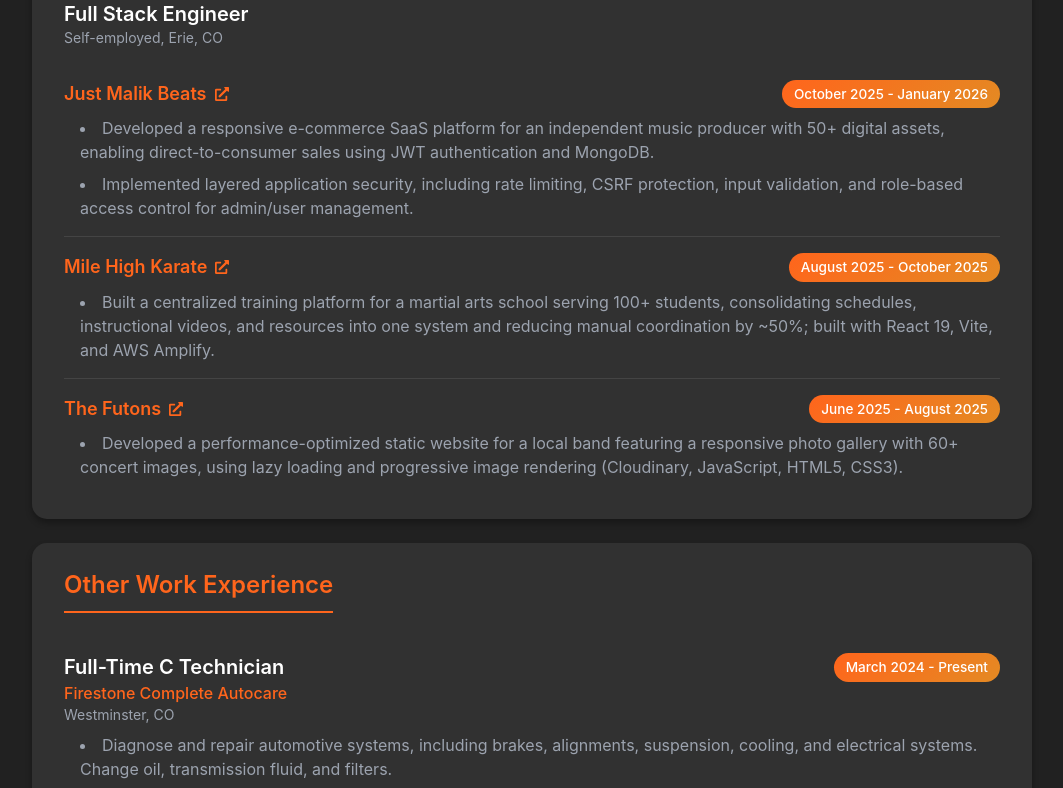
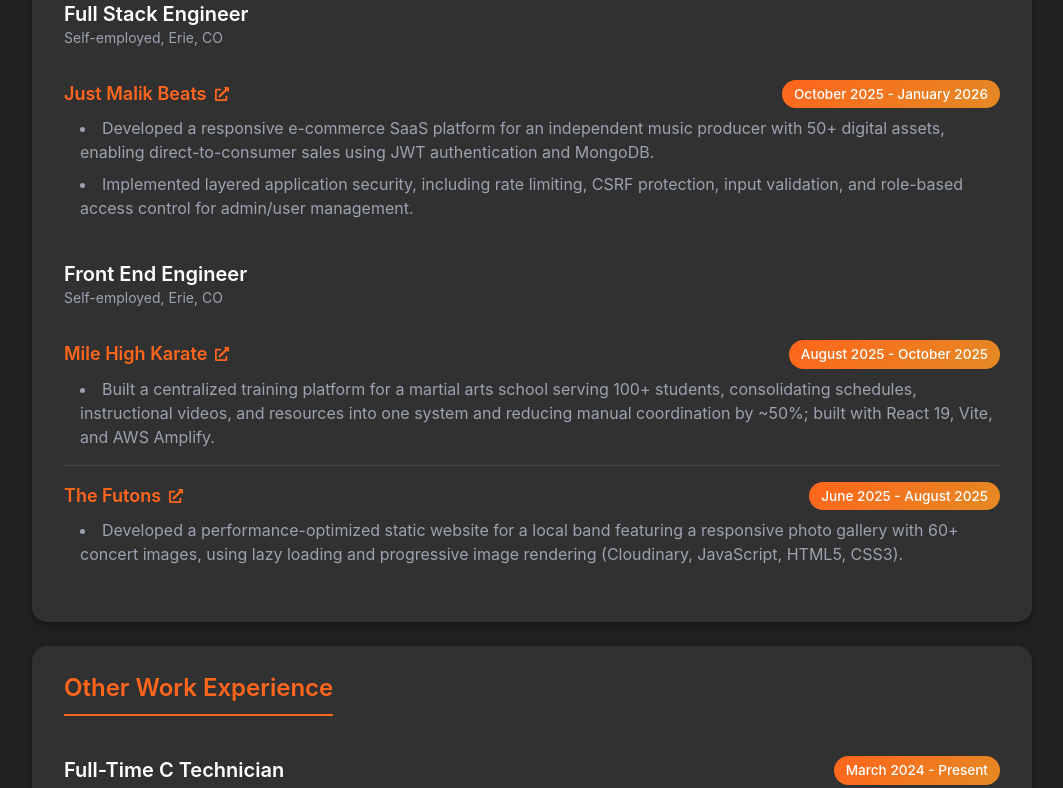
Before and after one commit to ZacksBroDev/Zacks-Portfolio, a React (Create React App) app: page /resume in a window 1280 px wide. Shown: the part 1215-2003 px from the top of the page, without its empty margins (108-1171 px from the left). Built offline with nearby package versions, Linux system fonts and the light colour scheme.

Commit message:
Seperate Full Stack and Frontend Resume

```diff
--- a/src/pages/Resume/index.js
+++ b/src/pages/Resume/index.js
@@ -133,14 +133,14 @@ const Resume = () => {
         <div className="resume-section">
           <h3 className="section-title">Experience & Projects</h3>
           <div className="section-content">
-            <div className="mb-4">
+            {/* Full Stack Engineer */}
+            <div className="mb-6">
               <h4 className="text-xl font-semibold text-white">
                 Full Stack Engineer
               </h4>
               <p className="text-neutral text-sm mb-4">
                 Self-employed, Erie, CO
               </p>
-            </div>
 
               {/* Just Malik Beats */}
               <div className="experience-item">
@@ -158,13 +158,16 @@ const Resume = () => {
                       <FaExternalLinkAlt className="text-sm" />
                     </a>
                   </div>
-                <span className="date-badge">October 2025 - January 2026</span>
+                  <span className="date-badge">
+                    October 2025 - January 2026
+                  </span>
                 </div>
                 <ul className="list-disc list-inside text-neutral ml-4 space-y-2">
                   <li>
                     Developed a responsive e-commerce SaaS platform for an
                     independent music producer with 50+ digital assets, enabling
-                  direct-to-consumer sales using JWT authentication and MongoDB.
+                    direct-to-consumer sales using JWT authentication and
+                    MongoDB.
                   </li>
                   <li>
                     Implemented layered application security, including rate
@@ -173,6 +176,16 @@ const Resume = () => {
                   </li>
                 </ul>
               </div>
+            </div>
+
+            {/* Front End Engineer */}
+            <div className="mb-4">
+              <h4 className="text-xl font-semibold text-white">
+                Front End Engineer
+              </h4>
+              <p className="text-neutral text-sm mb-4">
+                Self-employed, Erie, CO
+              </p>
 
               {/* Mile High Karate */}
               <div className="experience-item">
@@ -229,6 +242,7 @@ const Resume = () => {
                     (Cloudinary, JavaScript, HTML5, CSS3).
                   </li>
                 </ul>
+              </div>
             </div>
           </div>
         </div>
```
Lines whose indentation alone changed are shown as unchanged.
